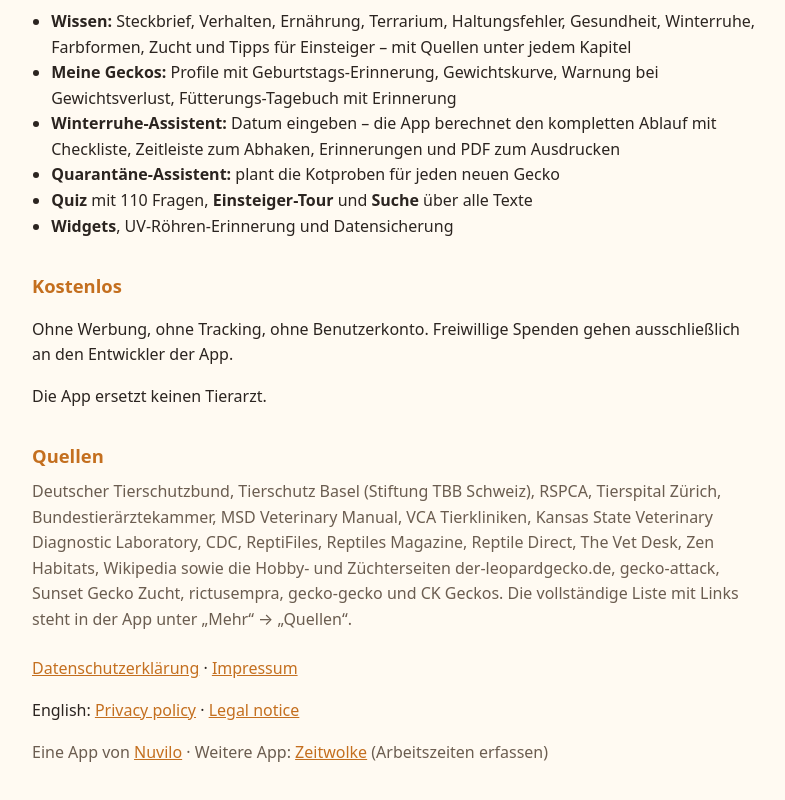
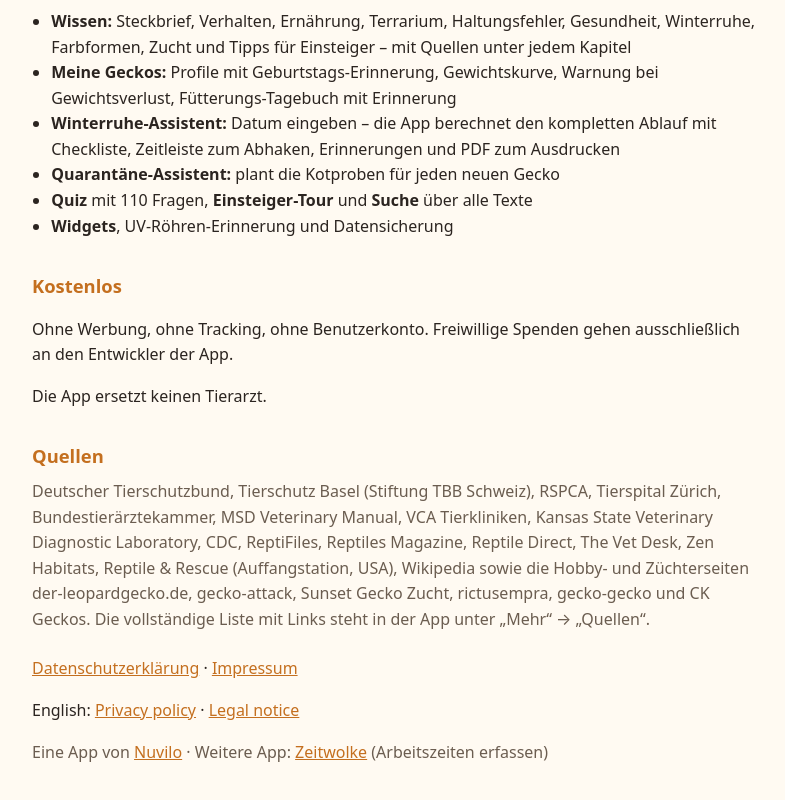
Before and after one commit to L0gix3/leokompass, a plain HTML site: page index.html in a window 1280 px wide. Shown: the part 330-1130 px from the top of the page, without its empty margins (244-1029 px from the left). Drawn offline with Linux system fonts and the light colour scheme.

Commit message:
Startseite: neue Quelle Reptile & Rescue in der Quellenliste
Co-Authored-By: Claude Opus 5.5 <noreply@anthropic.com>

```diff
--- a/index.html
+++ b/index.html
@@ -55,7 +55,7 @@
 <h2>Quellen</h2>
 <p class="stand">Deutscher Tierschutzbund, Tierschutz Basel (Stiftung TBB Schweiz), RSPCA, Tierspital Zürich, Bundestierärztekammer,
 MSD Veterinary Manual, VCA Tierkliniken, Kansas State Veterinary Diagnostic Laboratory, CDC, ReptiFiles, Reptiles Magazine, Reptile Direct,
-The Vet Desk, Zen Habitats, Wikipedia sowie die Hobby- und Züchterseiten der-leopardgecko.de, gecko-attack, Sunset Gecko Zucht, rictusempra, gecko-gecko und CK Geckos.
+The Vet Desk, Zen Habitats, Reptile &amp; Rescue (Auffangstation, USA), Wikipedia sowie die Hobby- und Züchterseiten der-leopardgecko.de, gecko-attack, Sunset Gecko Zucht, rictusempra, gecko-gecko und CK Geckos.
 Die vollständige Liste mit Links steht in der App unter „Mehr“ → „Quellen“.</p>
 
 <p><a href="datenschutz.html">Datenschutzerklärung</a> · <a href="impressum.html">Impressum</a></p>
```
